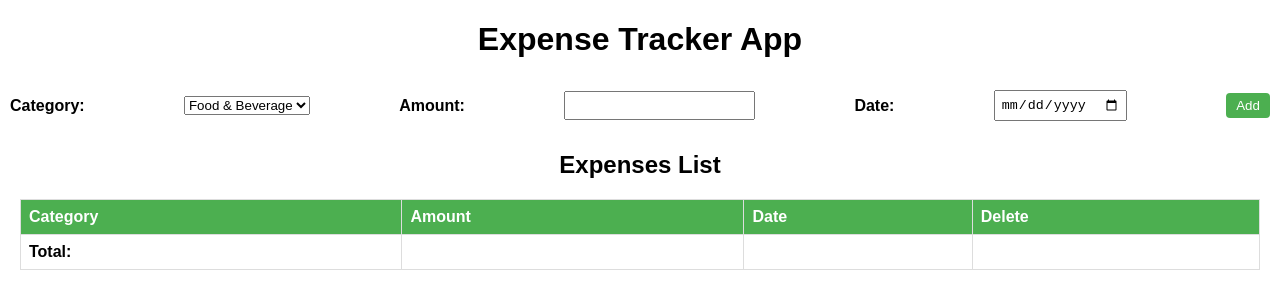
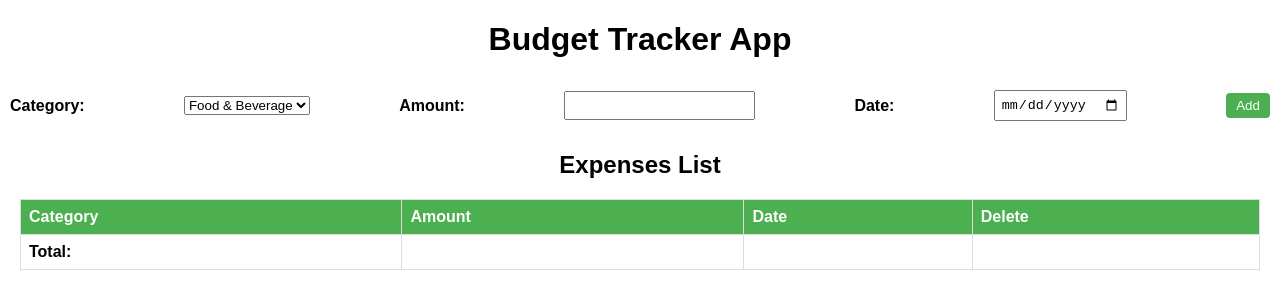
Before and after one commit to Atharv1903/Expense-Tracker, a plain HTML site: page index.html in a window 1280 px wide. Drawn offline with Linux system fonts and the light colour scheme.

Commit message:
modification in index.html

```diff
--- a/index.html
+++ b/index.html
@@ -8,7 +8,7 @@
     <title>Expense Tracker App</title>
 </head>
 <body>
-    <h1>Expense Tracker App</h1>
+    <h1>Budget Tracker App</h1>
     <div class="input-section">
         <label for="category-select">Category:</label>
         <select id="category-select">
```
